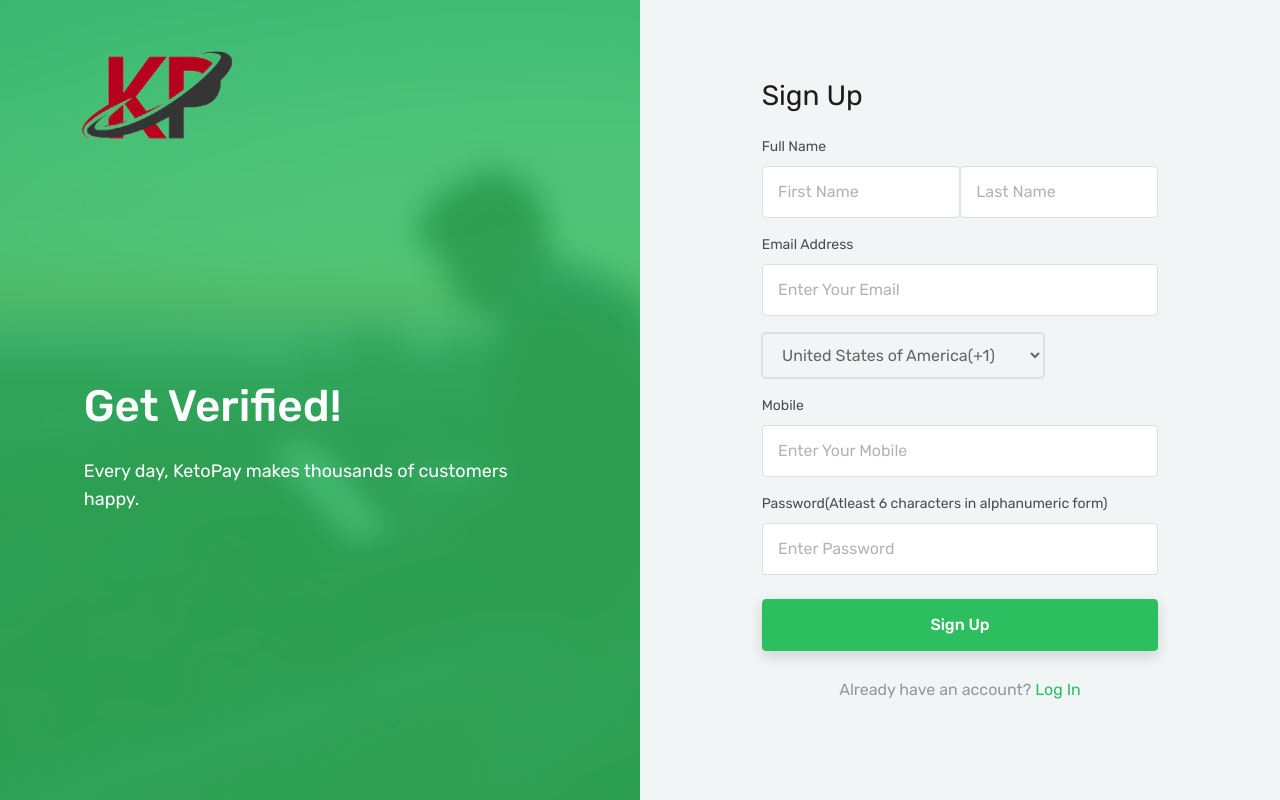
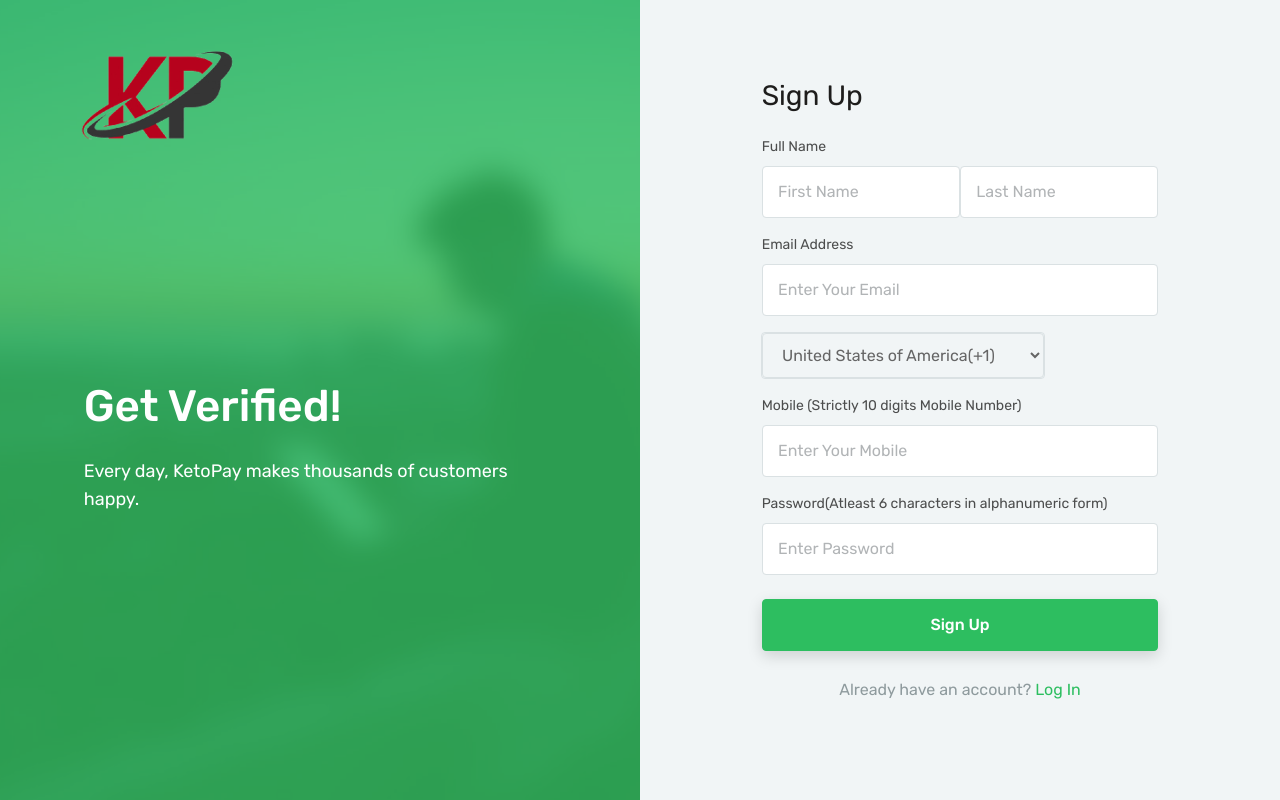
Before and after one commit to honey1234567890/ketopay, a Flask app: page /signup in a window 1280 px wide. Run offline with Flask 2, Linux system fonts and the light colour scheme; some libraries are stand-ins or nearby versions.

Commit message:
Update signup.html

```diff
--- a/templates/signup.html
+++ b/templates/signup.html
@@ -143,7 +143,7 @@
                       </span>
                     </div>
                 </div>
-                <label for="mobileNumber">Mobile</label>
+                <label for="mobileNumber">Mobile (Strictly 10 digits Mobile Number)</label>
                 <div class="form-group" style="display:flex; justify-content: space-between;" >
                   <input type="text" class="form-control" id="mobileNumber" name="mobile" required placeholder="Enter Your Mobile">
                 </div>
```
